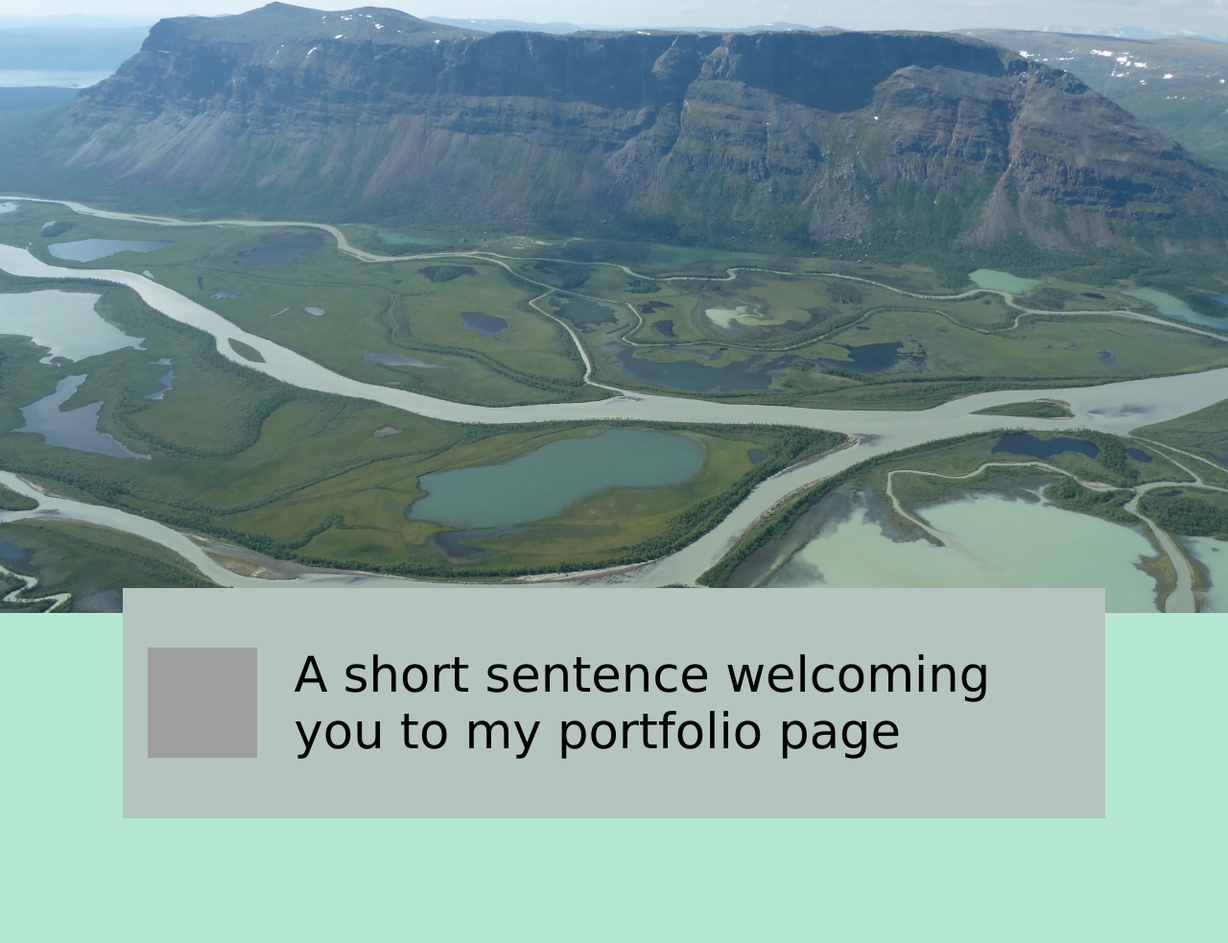
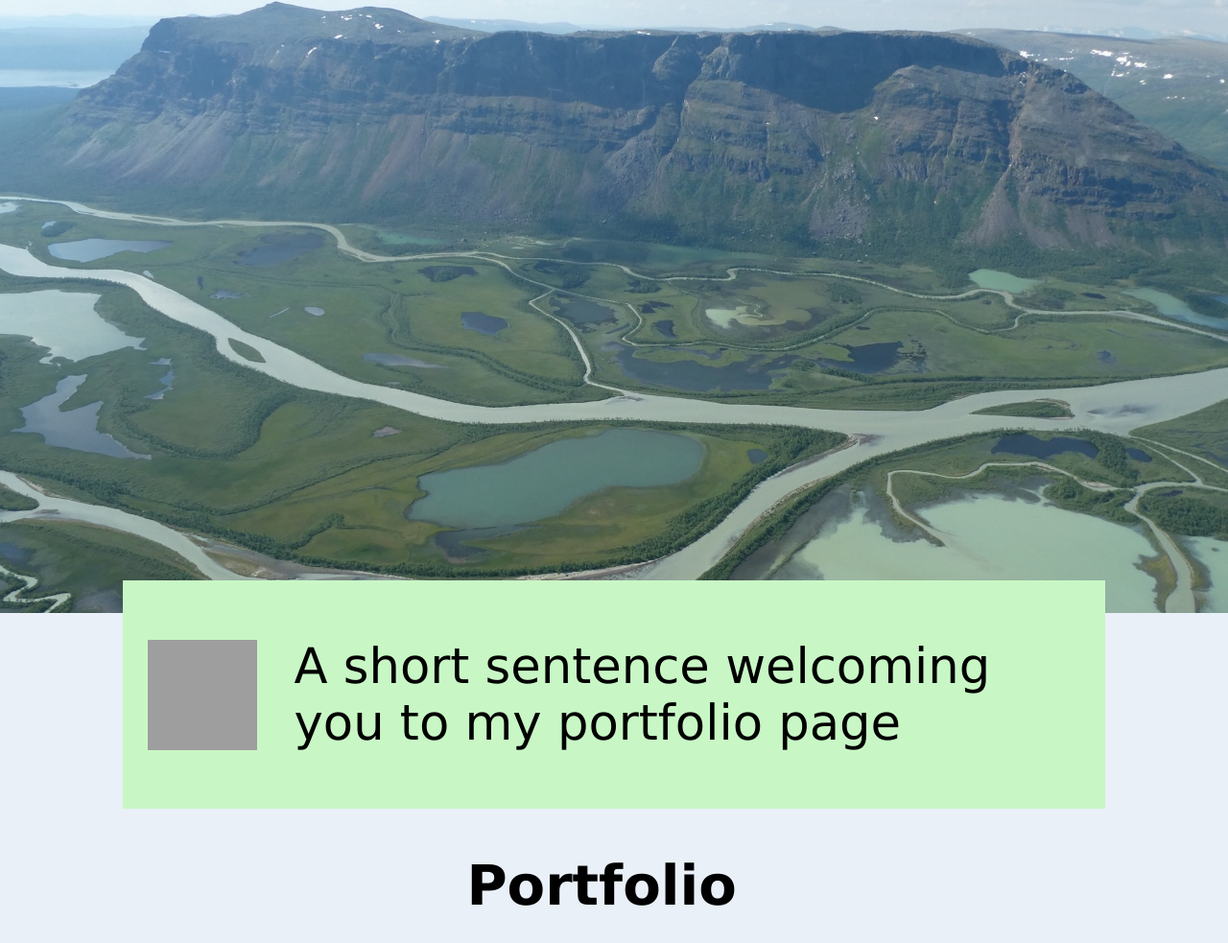
Before and after one commit to jacobl992/Portfolio, a plain HTML site: page index.html in a window 1280 px wide. Shown: the part 167-1150 px from the top of the page at 96% size. Drawn offline with Linux system fonts and the light colour scheme; grey boxes are pictures that could not be loaded.

Commit message:
pre portfolio examples addition

```diff
--- a/css/styles.css
+++ b/css/styles.css
@@ -50,26 +50,26 @@ grid-column: 6;
 	width: 100vw;
 	height: 150vw;
 	display: grid;
-	grid-template-columns: repeat(10, 1fr);
+	grid-template-columns: repeat(20, 1fr);
 	grid-template-rows: repeat(40, 1fr);
-	background-color:  #b4e8d3;
+	background-color:   #e9f0f7;
 }
 
 #mainpic {
-	grid-area: 1/1/10/20;
+	grid-area: 1/1/20/21;
 /*	padding: 2vw;*/
 }
 
 #welcomebox {
 	display: flex;
-	grid-column: 2/10;
+	grid-column: 3/19;
 	grid-row: 16/21;
 	flex-wrap: nowrap;
 	gap: 3vw;
 	font-size: 4vw;
 	align-items: center;
 	padding: 2vw;
-	background-color: #b4c4be;
+	background-color:  #c8f7c5;
 }
 
 #profilepic {
@@ -78,5 +78,19 @@ grid-column: 6;
 }
 
 #welcometext {
+}
 
+#porthead {
+	grid-column: 2/19;
+	grid-row: 22/22;
+	margin: 0;
+	font-size: 4.5vw;
+	padding-left: 33vw;
+/*probably a better way to align it in the center of the span of those columns*/
 }
+
+/*#exampleabox {
+	display: flex;
+	grid-column: 3/19;
+	grid-row: 24/34;
+}*/
--- a/index.html
+++ b/index.html
@@ -41,6 +41,12 @@
 		<img src="https://placedog.net/100/100" alt="headshot of Jake" id="profilepic">
 		<p id="welcometext">A short sentence welcoming you to my portfolio page</p>
 	</div>
+		<h2 id="porthead">Portfolio</h2>
+		<!-- <div id="exampleabox" class="examples">
+			<h3 id="example-a-head" class=example-head>Example A</h3>
+			<img src="https://placedog.net/100/100" alt="Screenshot of Example A" id="example-a-pic">
+			<p class="exampletext">A short paragraph explain this project in brief. A short paragraph that explains this project in brief. Might be line breaks.</p>
+		</div> -->
 </section>
 
 
```
